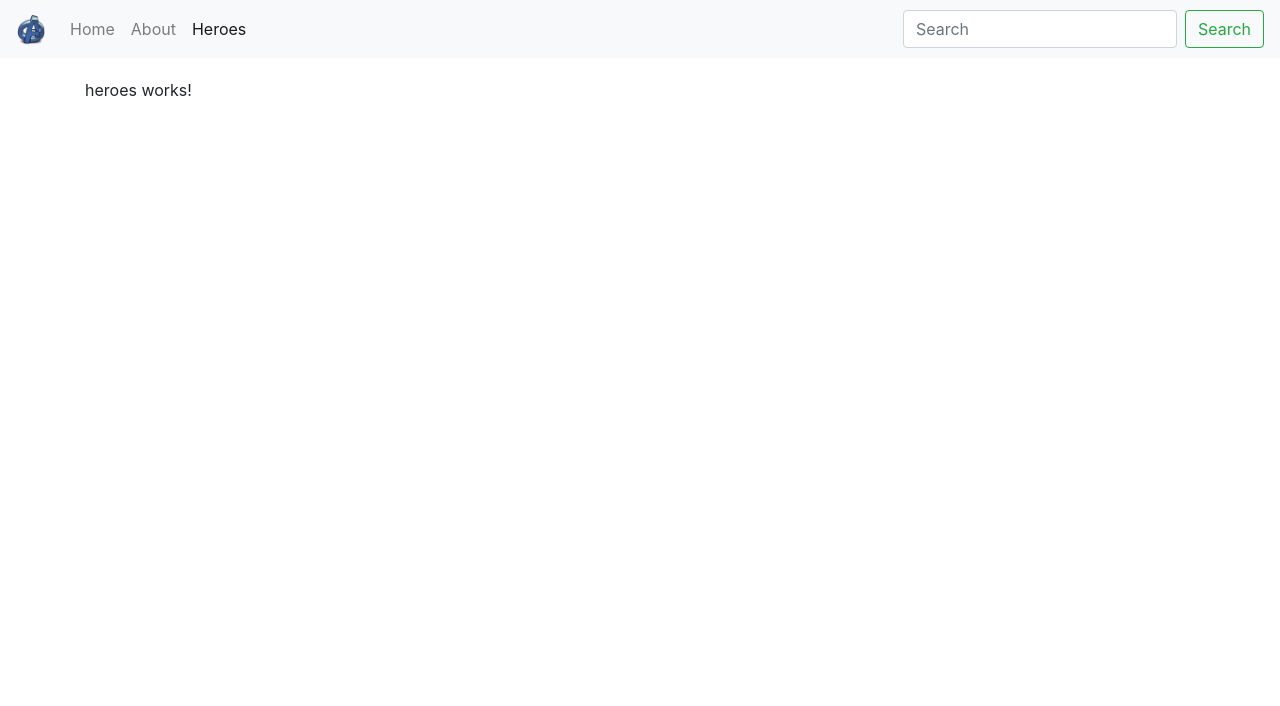
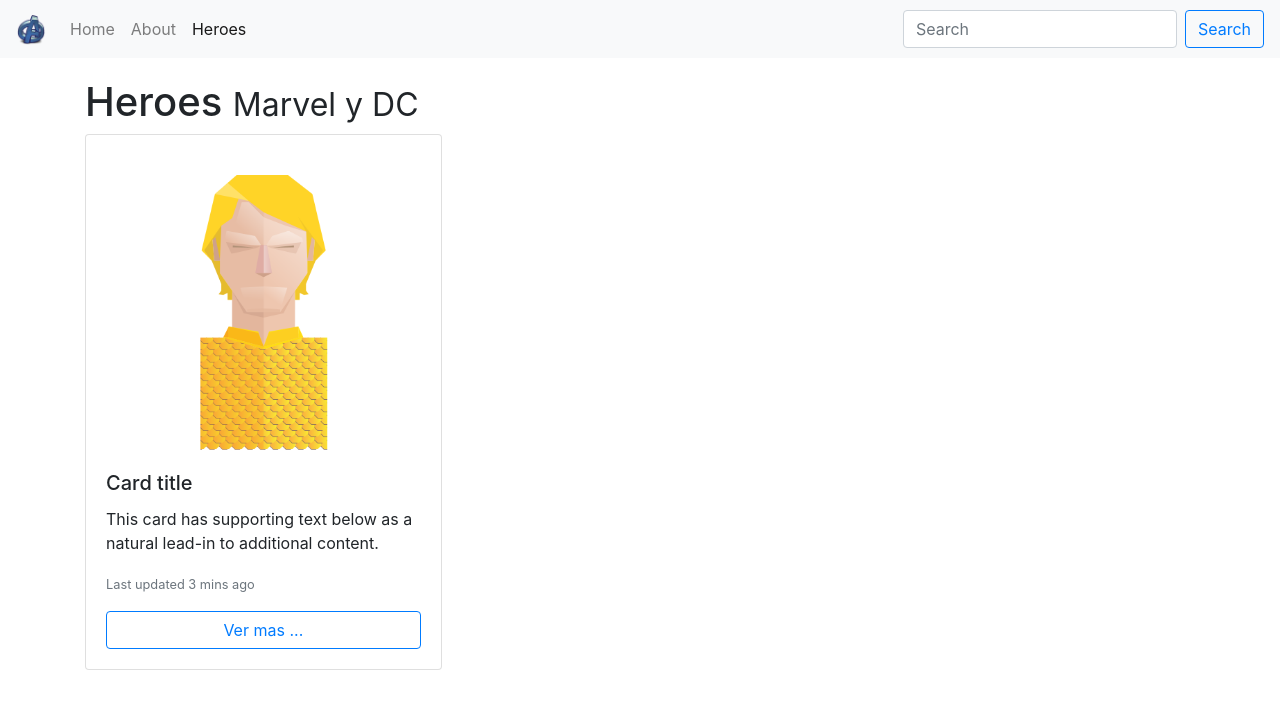
Before and after one commit to richi2050/Angular-udemy, an Angular app in the folder 02-spa/: page /heroes in a window 1280 px wide. Shown: the top 706 px of the page. Built offline with nearby package versions, Linux system fonts and the light colour scheme.

Commit message:
modificacion d epagina heroes

```diff
--- a/02-spa/src/app/components/heroes/heroes.component.html
+++ b/02-spa/src/app/components/heroes/heroes.component.html
@@ -1,3 +1,15 @@
-<p>
-  heroes works!
-</p>
+
+<h1>Heroes  <small>Marvel y DC</small> </h1>
+<div class="card-columns">
+  <div class="card">
+    <img class="card-img-top" src="assets/img/aquaman.png" alt="Card image cap">
+    <div class="card-body">
+      <h5 class="card-title">Card title</h5>
+      <p class="card-text">This card has supporting text below as a natural lead-in to additional content.</p>
+      <p class="card-text"><small class="text-muted">Last updated 3 mins ago</small></p>
+      <button type="button" name="button" class="btn btn-outline-primary btn-block">
+        Ver mas ...
+      </button>
+    </div>
+  </div>
+</div>
--- a/02-spa/src/app/components/shared/navbar/navbar.component.html
+++ b/02-spa/src/app/components/shared/navbar/navbar.component.html
@@ -20,7 +20,7 @@
     </ul>
     <form class="form-inline my-2 my-lg-0">
       <input class="form-control mr-sm-2" type="search" placeholder="Search" aria-label="Search">
-      <button class="btn btn-outline-success my-2 my-sm-0" type="submit">Search</button>
+      <button class="btn btn-outline-primary my-2 my-sm-0" type="submit">Search</button>
     </form>
   </div>
 </nav>
--- a/02-spa/src/styles.css
+++ b/02-spa/src/styles.css
@@ -1,5 +1,6 @@
 .main-container{
   margin-top: 20px;
+  margin-bottom: 20px;
 }
 .animated {
   -webkit-animation-duration: 1s;
```
